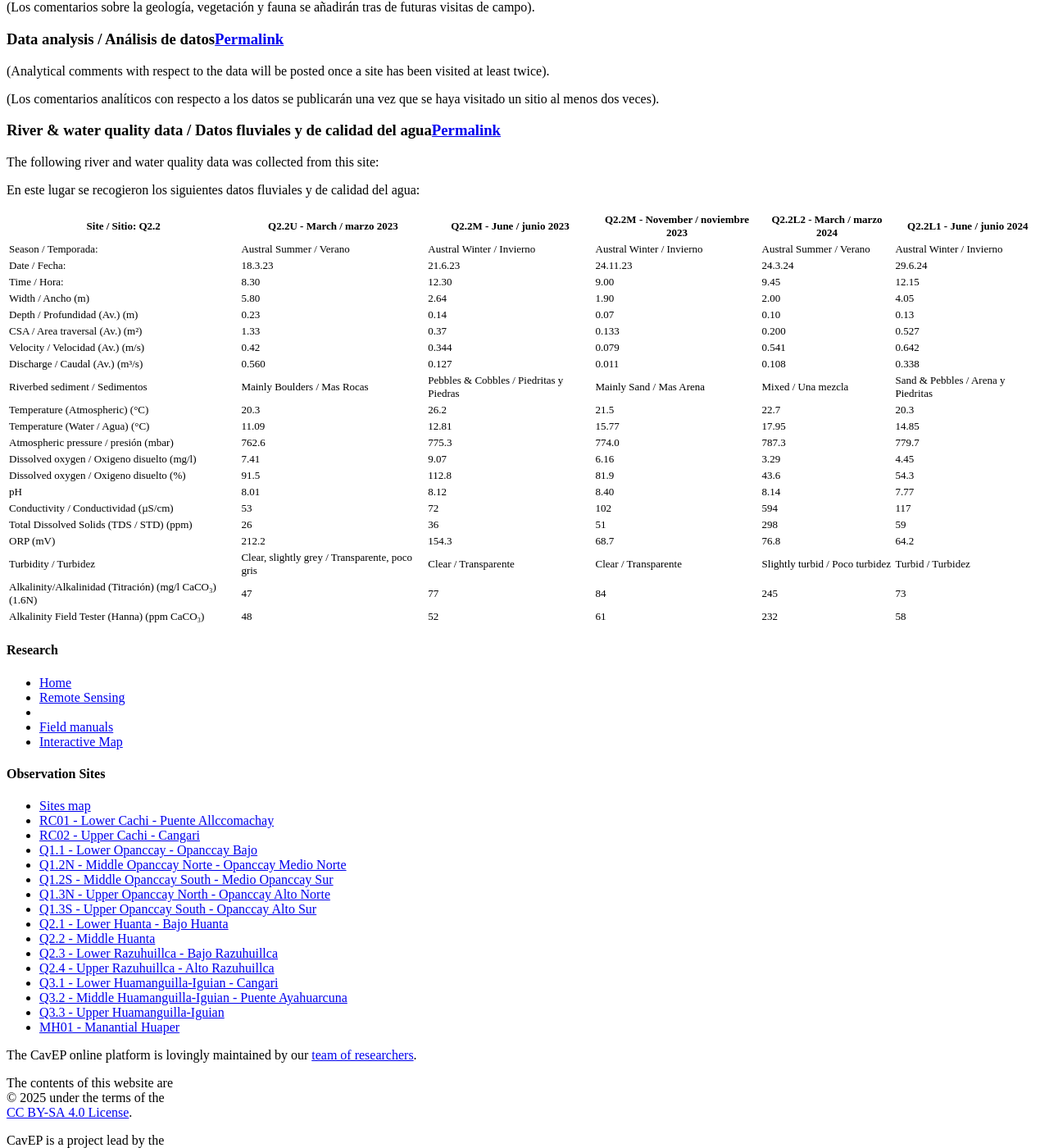
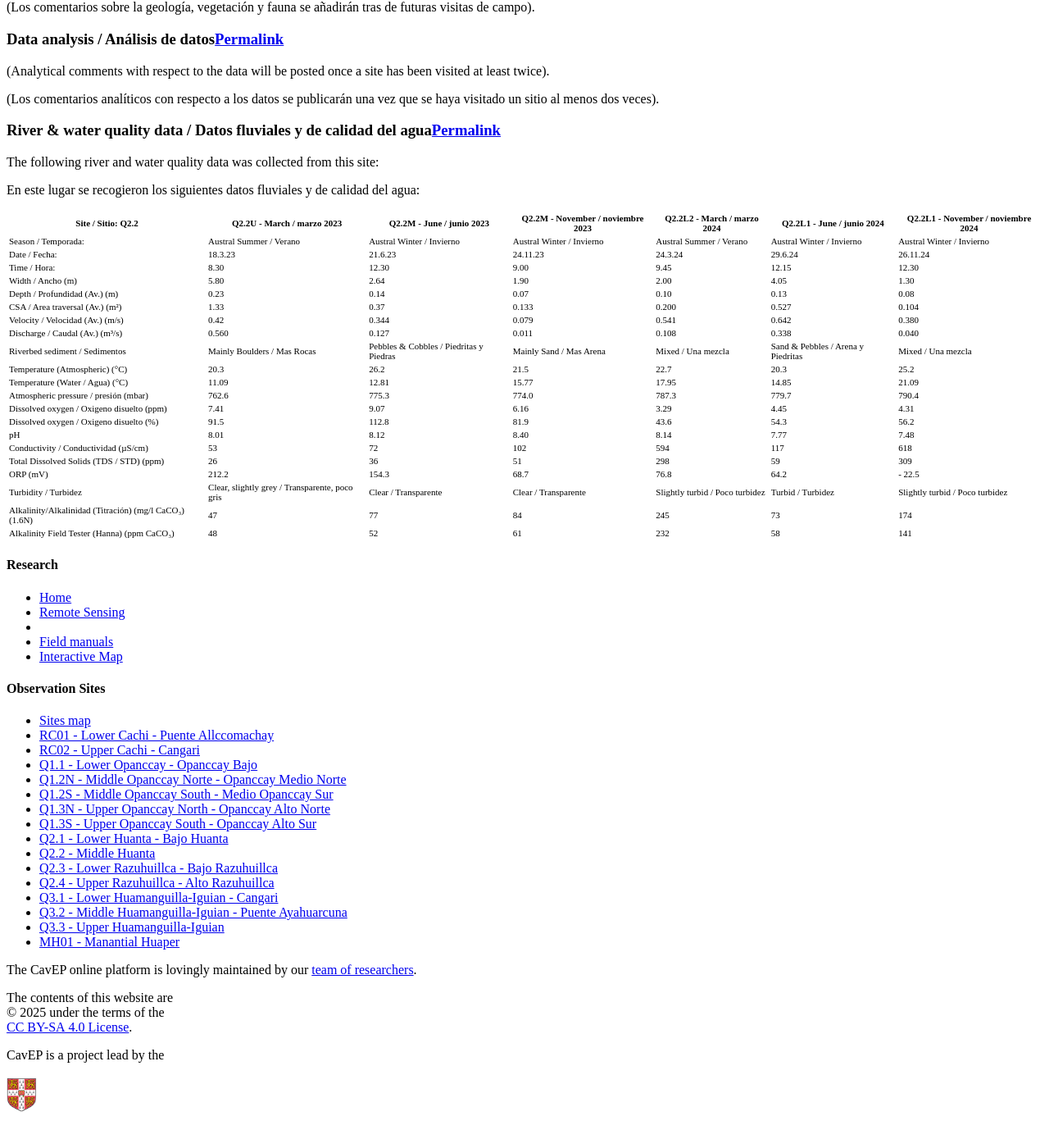
Before and after one commit to HVLepage/cavep-unah, a Jekyll site: the page built from _docs/site-network/Q2_2.md, in a window 1280 px wide and 1400 px high, scrolled down 6266 px. Shown: the whole window at 82% size. Built offline with Jekyll 4.4.1, drawn with Linux system fonts in a browser that asks for light colours; comment, search, counter and statistics services are not loaded; after the commit the page ends 7638 px from its top, so only the background shows below that.

Commit message:
Update Q2_2.md

```diff
--- a/_docs/site-network/Q2_2.md
+++ b/_docs/site-network/Q2_2.md
@@ -4,7 +4,7 @@
 ---
 <style scoped>
 table {
-  font-size: 13px;
+  font-size: 11px;
 }
 </style>
 
@@ -131,26 +131,26 @@
 
 En este lugar se recogieron los siguientes datos fluviales y de calidad del agua:
 
-|     Site / Sitio: Q2.2                                         |     Q2.2U - March / marzo 2023                          |     Q2.2M - June / junio 2023                  |     Q2.2M - November / noviembre 2023    |      Q2.2L2 - March / marzo 2024       |     Q2.2L1 - June / junio 2024            |
-|----------------------------------------------------------------|---------------------------------------------------------|------------------------------------------------|------------------------------------------|----------------------------------------|-------------------------------------------|
-|     Season / Temporada:                                        |     Austral Summer / Verano                             |     Austral Winter / Invierno                  |     Austral Winter / Invierno            |     Austral Summer / Verano            |     Austral Winter / Invierno             |
-|     Date / Fecha:                                              |     18.3.23                                             |     21.6.23                                    |     24.11.23                             |     24.3.24                            |     29.6.24                               |
-|     Time / Hora:                                               |     8.30                                                |     12.30                                      |     9.00                                 |     9.45                               |     12.15                                 |
-|     Width / Ancho (m)                                          |     5.80                                                |     2.64                                       |     1.90                                 |     2.00                               |     4.05                                  |
-|     Depth / Profundidad (Av.) (m)                              |     0.23                                                |     0.14                                       |     0.07                                 |     0.10                               |     0.13                                  |
-|     CSA / Area traversal (Av.) (m²)                            |     1.33                                                |     0.37                                       |     0.133                                |     0.200                              |     0.527                                 |
-|     Velocity / Velocidad    (Av.) (m/s)                        |     0.42                                                |     0.344                                      |     0.079                                |     0.541                              |     0.642                                 |
-|     Discharge / Caudal (Av.) (m³/s)                            |     0.560                                               |     0.127                                      |     0.011                                |     0.108                              |     0.338                                 |
-|     Riverbed sediment / Sedimentos                             |     Mainly Boulders / Mas  Rocas                        |     Pebbles & Cobbles / Piedritas y Piedras    |     Mainly Sand / Mas Arena              |     Mixed / Una mezcla                 |     Sand & Pebbles / Arena y Piedritas    |
-|     Temperature (Atmospheric) (°C)                             |     20.3                                                |     26.2                                       |     21.5                                 |     22.7                               |     20.3                                  |
-|     Temperature (Water / Agua) (°C)                            |     11.09                                               |     12.81                                      |     15.77                                |     17.95                              |     14.85                                 |
-|     Atmospheric pressure / presión (mbar)                      |     762.6                                               |     775.3                                      |     774.0                                |     787.3                              |     779.7                                 |
-|     Dissolved oxygen /   Oxigeno disuelto (mg/l)               |     7.41                                                |     9.07                                       |     6.16                                 |     3.29                               |     4.45                                  |
-|     Dissolved oxygen / Oxigeno disuelto (%)                    |     91.5                                                |     112.8                                      |     81.9                                 |     43.6                               |     54.3                                  |
-|     pH                                                         |     8.01                                                |     8.12                                       |     8.40                                 |     8.14                               |     7.77                                  |
-|     Conductivity / Conductividad (µS/cm)                       |     53                                                  |     72                                         |     102                                  |     594                                |     117                                   |
-|     Total Dissolved Solids (TDS / STD)  (ppm)                  |     26                                                  |     36                                         |     51                                   |     298                                |     59                                    |
-|     ORP (mV)                                                   |     212.2                                               |     154.3                                      |     68.7                                 |     76.8                               |     64.2                                  |
-|     Turbidity / Turbidez                                       |     Clear, slightly grey / Transparente,   poco gris    |     Clear / Transparente                       |     Clear / Transparente                 |     Slightly turbid / Poco turbidez    |     Turbid / Turbidez                     |
-|     Alkalinity/Alkalinidad   (Titración) (mg/l CaCO₃)(1.6N)    |     47                                                  |     77                                         |     84                                   |     245                                |     73                                    |
-|     Alkalinity Field Tester (Hanna) (ppm CaCO₃)                |     48                                                  |     52                                         |     61                                   |     232                                |     58                                    |
+|     Site / Sitio: Q2.2                                         |     Q2.2U - March / marzo 2023                          |     Q2.2M - June / junio 2023                  |     Q2.2M - November / noviembre 2023    |      Q2.2L2 - March / marzo 2024       |     Q2.2L1 - June / junio 2024            |     Q2.2L1 - November / noviembre 2024    |
+|----------------------------------------------------------------|---------------------------------------------------------|------------------------------------------------|------------------------------------------|----------------------------------------|-------------------------------------------|-------------------------------------------|
+|     Season / Temporada:                                        |     Austral Summer / Verano                             |     Austral Winter / Invierno                  |     Austral Winter / Invierno            |     Austral Summer / Verano            |     Austral Winter / Invierno             |     Austral Winter / Invierno             |
+|     Date / Fecha:                                              |     18.3.23                                             |     21.6.23                                    |     24.11.23                             |     24.3.24                            |     29.6.24                               |     26.11.24                              |
+|     Time / Hora:                                               |     8.30                                                |     12.30                                      |     9.00                                 |     9.45                               |     12.15                                 |     12.30                                 |
+|     Width / Ancho (m)                                          |     5.80                                                |     2.64                                       |     1.90                                 |     2.00                               |     4.05                                  |     1.30                                  |
+|     Depth / Profundidad (Av.) (m)                              |     0.23                                                |     0.14                                       |     0.07                                 |     0.10                               |     0.13                                  |     0.08                                  |
+|     CSA / Area traversal (Av.) (m²)                            |     1.33                                                |     0.37                                       |     0.133                                |     0.200                              |     0.527                                 |     0.104                                 |
+|     Velocity / Velocidad    (Av.) (m/s)                        |     0.42                                                |     0.344                                      |     0.079                                |     0.541                              |     0.642                                 |     0.380                                 |
+|     Discharge / Caudal (Av.) (m³/s)                            |     0.560                                               |     0.127                                      |     0.011                                |     0.108                              |     0.338                                 |     0.040                                 |
+|     Riverbed sediment / Sedimentos                             |     Mainly Boulders / Mas  Rocas                        |     Pebbles & Cobbles / Piedritas y Piedras    |     Mainly Sand / Mas Arena              |     Mixed / Una mezcla                 |     Sand & Pebbles / Arena y Piedritas    |     Mixed / Una mezcla                    |
+|     Temperature (Atmospheric) (°C)                             |     20.3                                                |     26.2                                       |     21.5                                 |     22.7                               |     20.3                                  |     25.2                                  |
+|     Temperature (Water / Agua) (°C)                            |     11.09                                               |     12.81                                      |     15.77                                |     17.95                              |     14.85                                 |     21.09                                 |
+|     Atmospheric pressure / presión (mbar)                      |     762.6                                               |     775.3                                      |     774.0                                |     787.3                              |     779.7                                 |     790.4                                 |
+|     Dissolved oxygen /   Oxigeno disuelto (ppm)                |     7.41                                                |     9.07                                       |     6.16                                 |     3.29                               |     4.45                                  |     4.31                                  |
+|     Dissolved oxygen / Oxigeno disuelto (%)                    |     91.5                                                |     112.8                                      |     81.9                                 |     43.6                               |     54.3                                  |     56.2                                  |
+|     pH                                                         |     8.01                                                |     8.12                                       |     8.40                                 |     8.14                               |     7.77                                  |     7.48                                  |
+|     Conductivity / Conductividad (µS/cm)                       |     53                                                  |     72                                         |     102                                  |     594                                |     117                                   |     618                                   |
+|     Total Dissolved Solids (TDS / STD)  (ppm)                  |     26                                                  |     36                                         |     51                                   |     298                                |     59                                    |     309                                   |
+|     ORP (mV)                                                   |     212.2                                               |     154.3                                      |     68.7                                 |     76.8                               |     64.2                                  |     - 22.5                                |
+|     Turbidity / Turbidez                                       |     Clear, slightly grey / Transparente,   poco gris    |     Clear / Transparente                       |     Clear / Transparente                 |     Slightly turbid / Poco turbidez    |     Turbid / Turbidez                     |     Slightly turbid / Poco turbidez       |
+|     Alkalinity/Alkalinidad   (Titración) (mg/l CaCO₃)(1.6N)    |     47                                                  |     77                                         |     84                                   |     245                                |     73                                    |     174                                   |
+|     Alkalinity Field Tester (Hanna) (ppm CaCO₃)                |     48                                                  |     52                                         |     61                                   |     232                                |     58                                    |     141                                   |
```
